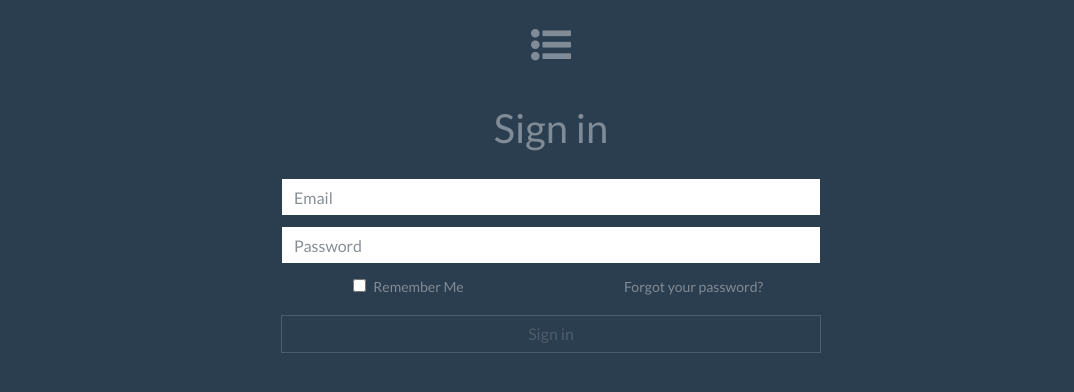
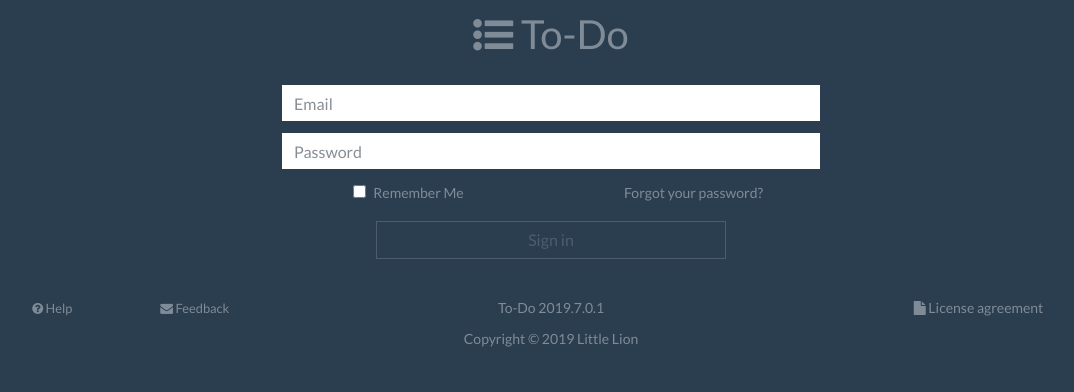
Before and after one commit to marcoaureliorb/toDoListMEAN, an Angular app: page / in a window 1280 px wide. Shown: the top 392 px of the page, without its empty margins (89-1163 px from the left). Built offline with nearby package versions, Linux system fonts and the light colour scheme.

Commit message:
Adicionando footer component e ajustando layout do login component

```diff
--- a/src/app/app.component.html
+++ b/src/app/app.component.html
@@ -4,4 +4,5 @@
 
     <router-outlet></router-outlet>
 
+    <app-footer></app-footer>
 </div>
--- a/src/app/app.module.ts
+++ b/src/app/app.module.ts
@@ -7,13 +7,15 @@ import { AppComponent } from './app.component';
 import { HeaderComponent } from './header/header.component';
 import { ContentComponent } from './content/content.component';
 import { LoginComponent } from './login/login.component';
+import { FooterComponent } from './footer/footer.component';
 
 @NgModule({
   declarations: [
     AppComponent,
     HeaderComponent,
     ContentComponent,
-    LoginComponent
+    LoginComponent,
+    FooterComponent
   ],
   imports: [
     BrowserModule,
--- /dev/null
+++ b/src/app/footer/footer.component.html
@@ -0,0 +1,19 @@
+<div class="row justify-content-center">
+    <div class="col-3 text-center ">
+        <div class="row">
+            <div class="col"><small class="text-muted"><i class="fa fa-question-circle" aria-hidden="true"></i> Help</small></div>
+            <div class="col"><small class="text-muted"><i class="fa fa-envelope" aria-hidden="true"></i> Feedback</small></div>
+        </div>
+    </div>
+    <div class="col text-center">
+            <label class="text-muted">To-Do 2019.7.0.1</label>
+        </div>
+    <div class="col-3 text-center">
+        <label class="text-muted"><i class="fa fa-file" aria-hidden="true"></i> License agreement</label>
+    </div>
+</div>
+<div class="row justify-content-center">
+        <div class="col text-center ">
+                <label class="text-muted">Copyright © 2019 Little Lion</label>
+        </div>
+</div>
--- /dev/null
+++ b/src/app/footer/footer.component.ts
@@ -0,0 +1,15 @@
+import { Component, OnInit } from '@angular/core';
+
+@Component({
+  selector: 'app-footer',
+  templateUrl: './footer.component.html',
+  styleUrls: ['./footer.component.css']
+})
+export class FooterComponent implements OnInit {
+
+  constructor() { }
+
+  ngOnInit() {
+  }
+
+}
--- a/src/app/login/login.component.html
+++ b/src/app/login/login.component.html
@@ -1,22 +1,10 @@
 <form>
     <div class="form-group">
-
-        <div class="row justify-content-center">
-            <div class="col-6">
-                <div class="col text-center">
-                    <label class="text-muted">
-                        <h1>
-                            <i class="fa fa-list-ul" aria-hidden="true"></i>
-                        </h1>
-                    </label>
-                </div>
-            </div>
-        </div>
         <div class="row justify-content-center">
             <div class="col-6 text-center">
                 <label class="text-muted">
                     <h1>
-                        Sign in
+                            <i class="fa fa-list-ul" aria-hidden="true"></i> To-Do
                     </h1>
                 </label>
             </div>
@@ -47,7 +35,7 @@
             </div>
         </div>
         <div class="row justify-content-center">
-            <div class="col-6 text-center" >
+            <div class="col-4 text-center" >
                 <button type="submit" class="btn btn-block btn-outline-secondary" (click)="login()">
                     Sign in
                 </button>
```
Also changed, not shown: src/app/footer/footer.component.css (added), 1 other file (tests, documents, lock files or other folders).
